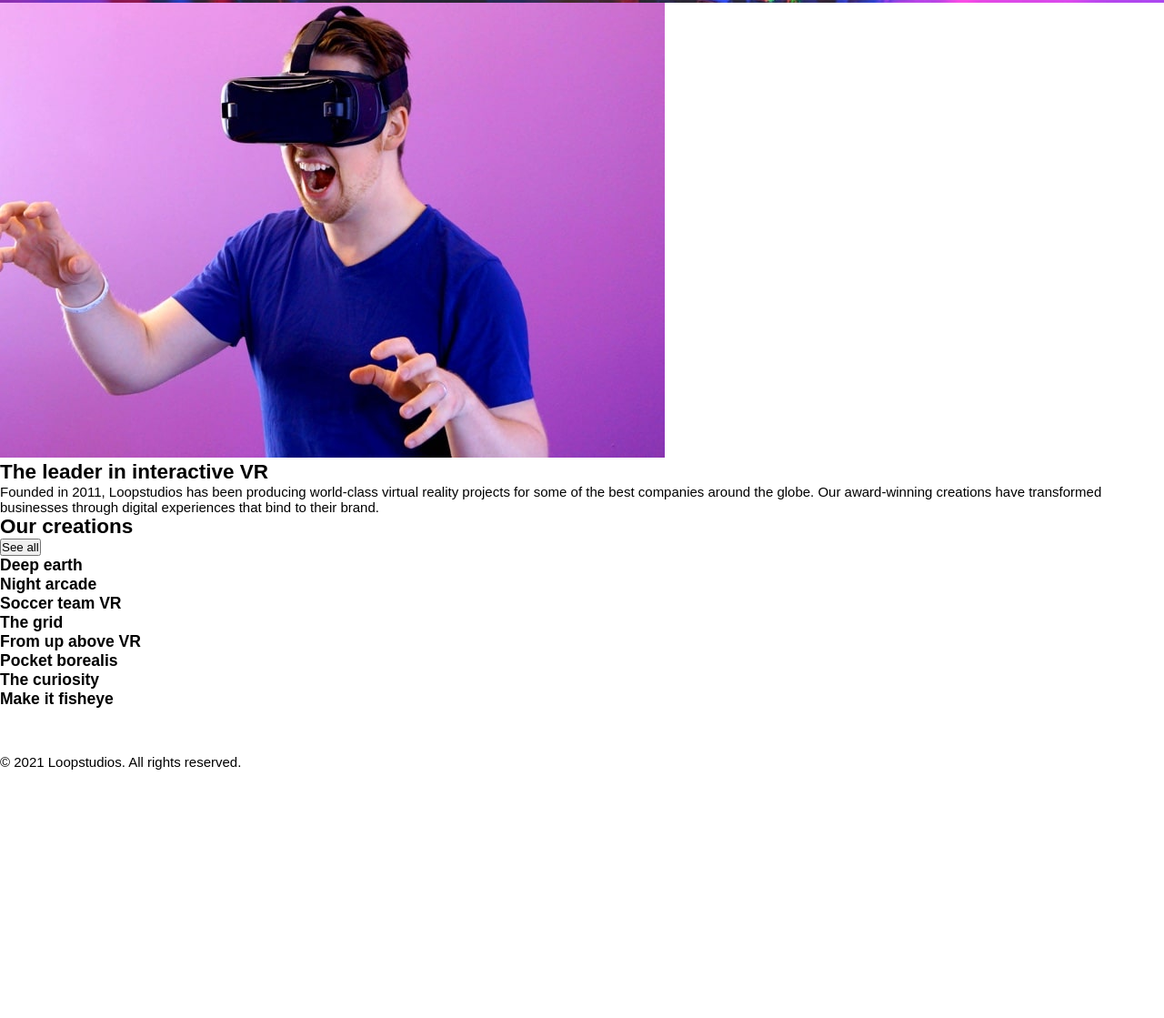
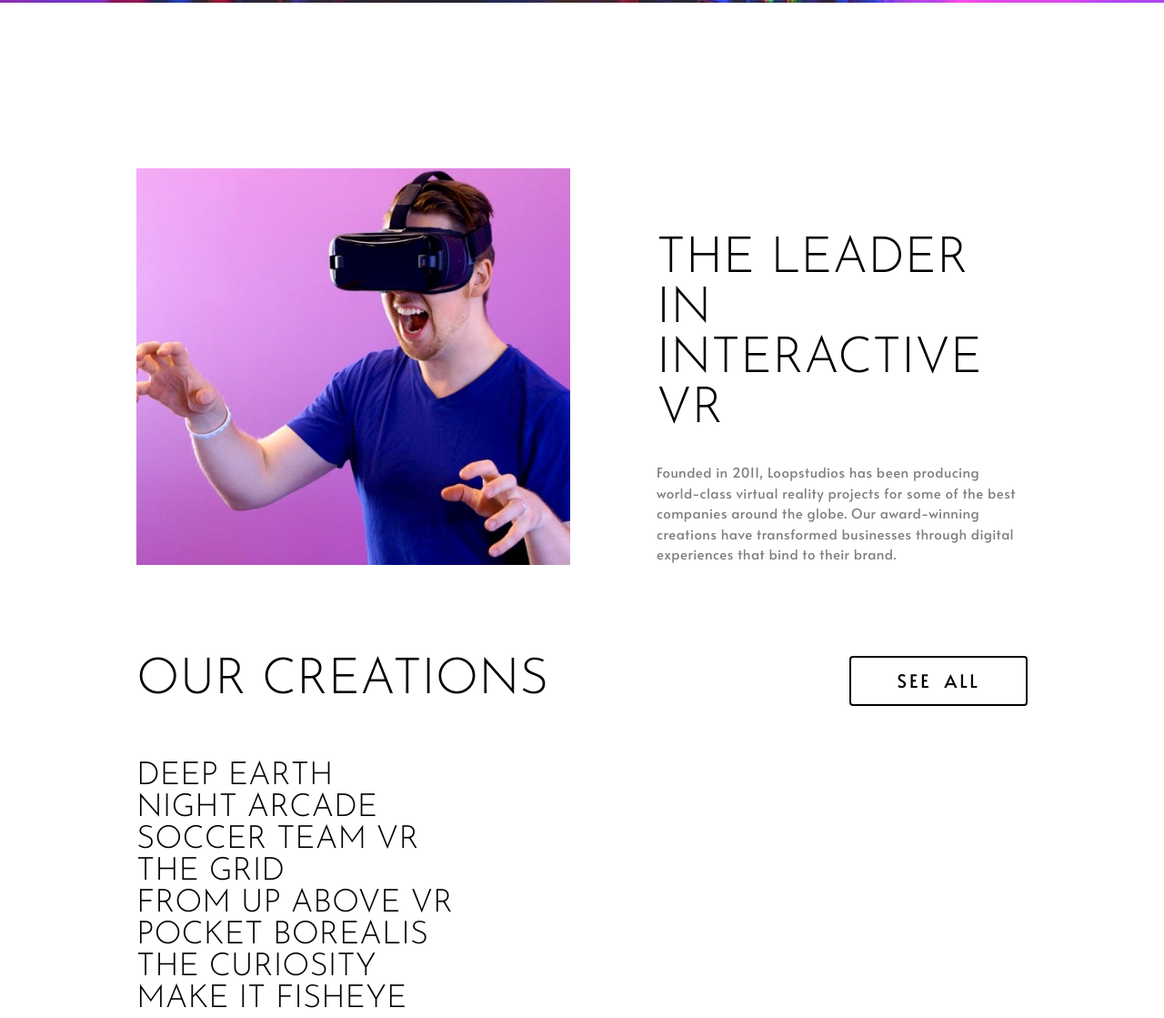
Before and after one commit to Tomascabfer4/prueba2_Tomas_Cabello_DIW, a plain HTML site: page index.html in a window 1280 px wide. Shown: the part 705-1824 px from the top of the page at 91% size. Before the commit the page ends 1551 px from the top, so only its background shows below. Drawn offline with Linux system fonts and the light colour scheme.

Commit message:
Tercer Commit

```diff
--- a/index.html
+++ b/index.html
@@ -28,19 +28,23 @@
       <h1>Immersive experiences that deliver</h1>
     </section>
     <section class="parteCentral">
+      <div class="tioConGafas">
         <img src="./images/desktop/image-interactive.jpg" alt="" />
-      <div class="tioConGafas">
+        <div class="tioConGafasTexto">
           <h2>The leader in interactive VR</h2>
           <p>
             Founded in 2011, Loopstudios has been producing world-class virtual
-          reality projects for some of the best companies around the globe. Our
-          award-winning creations have transformed businesses through digital
-          experiences that bind to their brand.
+            reality projects for some of the best companies around the globe.
+            Our award-winning creations have transformed businesses through
+            digital experiences that bind to their brand.
           </p>
         </div>
+      </div>
       <div class="cuadrosImagenes">
+        <div class="titulocuadrosImagenes">
           <h2>Our creations</h2>
           <button>See all</button>
+        </div>
         <h3>Deep earth</h3>
         <h3>Night arcade</h3>
         <h3>Soccer team VR</h3>
--- a/style.css
+++ b/style.css
@@ -15,8 +15,9 @@
 }
 
 body {
-  font-family: "Atala", sans-serif;
+  font-family: "Alata", sans-serif;
   font-size: 15px;
+  font-weight: 300;
 }
 
 .parteArriba {
@@ -34,8 +35,6 @@ body {
   display: flex;
   gap: 15px;
   color: var(--White);
-  font-weight: 400;
-  font-family: "Josefin Sans", sans-serif;
 }
 
 h1 {
@@ -49,3 +48,67 @@ h1 {
   text-transform: uppercase;
   border: 3px solid var(--White);
 }
+
+.parteCentral {
+  display: flex;
+  flex-direction: column;
+  padding: 160px 150px;
+}
+
+.parteCentral img {
+  width: 65%;
+}
+
+.tioConGafas {
+  display: flex;
+  align-items: flex-end;
+  margin-bottom: 100px;
+}
+
+.tioConGafasTexto {
+  position: relative;
+  background-color: var(--White);
+  padding: 95px 0 0 95px;
+  margin-left: -160px;
+  max-width: 50%;
+}
+
+.tioConGafasTexto p {
+  margin-top: 30px;
+  opacity: 0.5;
+  line-height: 1.5;
+  letter-spacing: 0.55px;
+}
+
+h2 {
+  font-family: "Josefin Sans", sans-serif;
+  font-size: 55px;
+  font-weight: 300;
+  text-transform: uppercase;
+}
+
+.titulocuadrosImagenes {
+  display: flex;
+  justify-content: space-between;
+  padding-bottom: 60px;
+}
+
+button {
+  padding: 10px 50px;
+  font-size: 20px;
+  background-color: var(--White);
+  font-family: "Alata", sans-serif;
+  font-weight: 400;
+  letter-spacing: 3px;
+  word-spacing: 6px;
+  text-transform: uppercase;
+  border: 2px solid var(--Black);
+  border-radius: 4px;
+}
+
+h3 {
+  font-family: "Josefin Sans", sans-serif;
+  font-size: 35px;
+  font-weight: 300;
+  text-transform: uppercase;
+}
```
Lines whose indentation alone changed are shown as unchanged.
